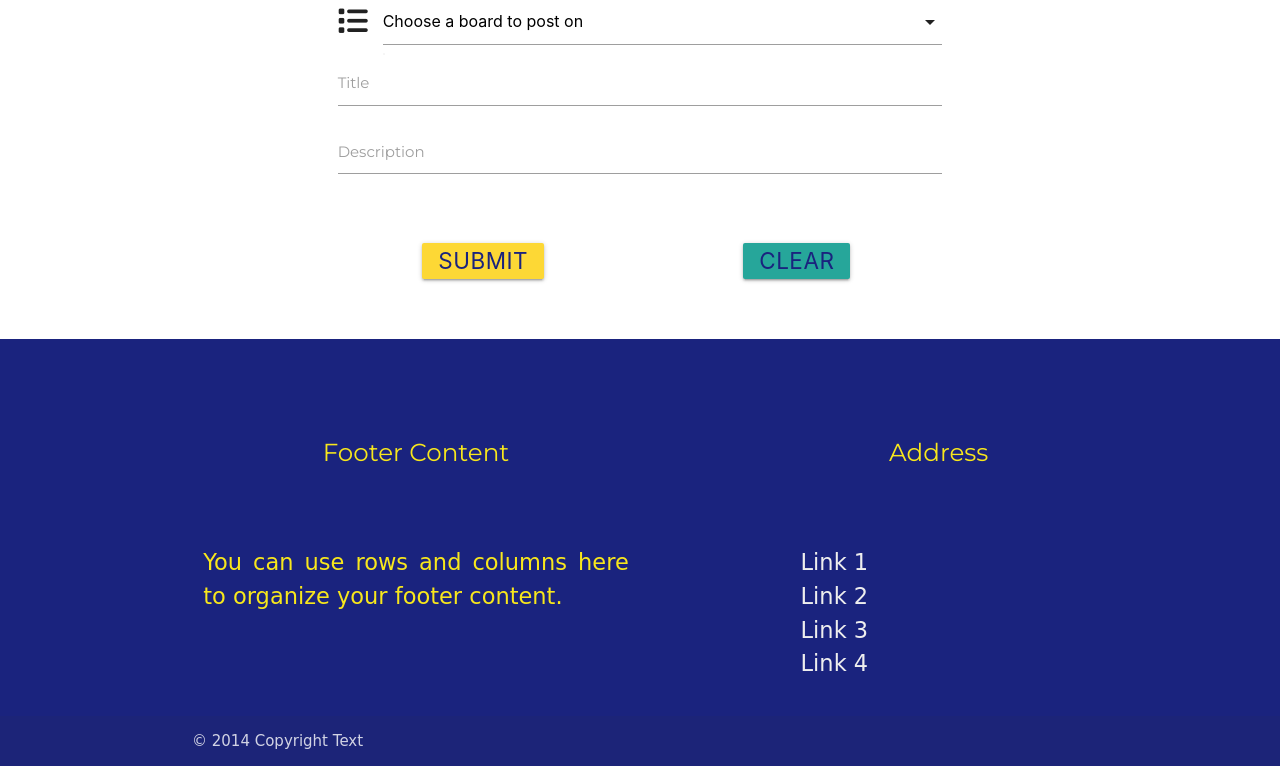
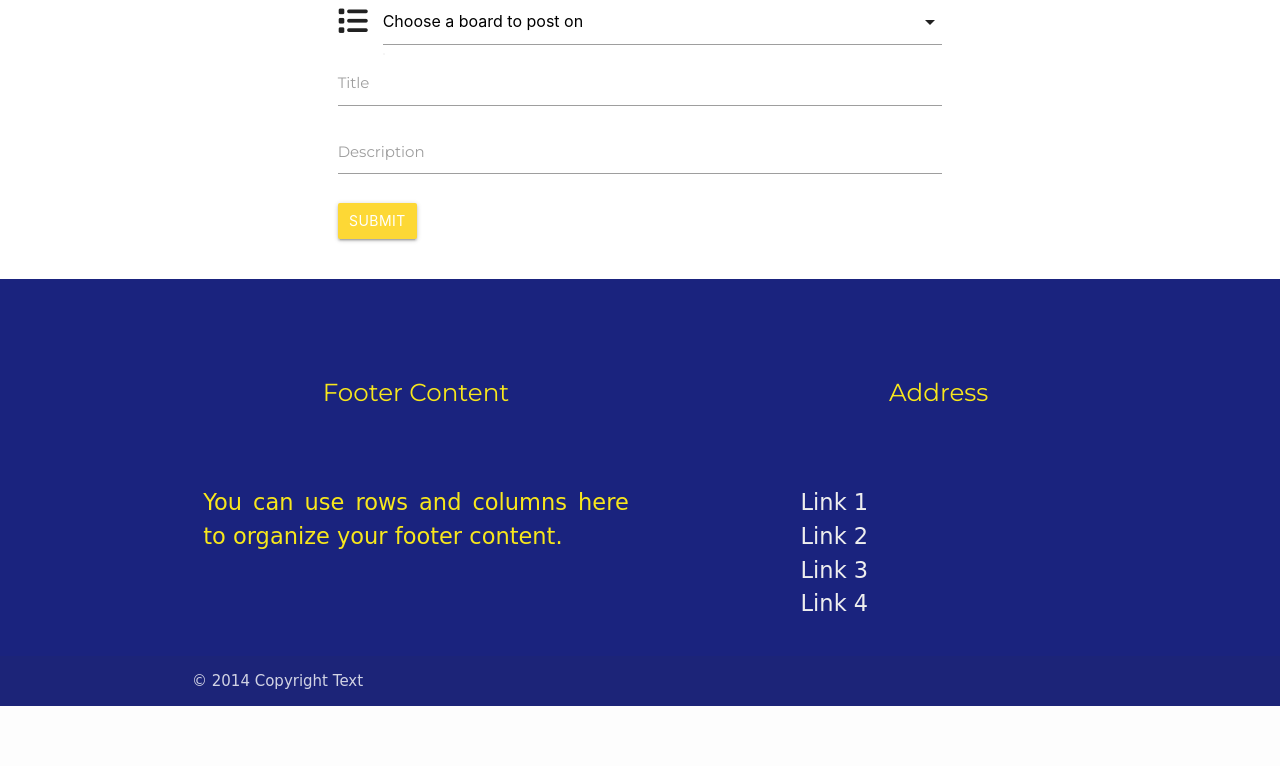
Before and after one commit to KittiKovacs/Quahog_Bulletin-MS3, a Flask app: page /create_post in a window 1280 px wide. Shown: the part 302-1068 px from the top of the page. After the commit the page ends 1008 px from the top, so only its background shows below. Run offline with Flask 2, Linux system fonts and the light colour scheme; data that the repository does not hold is empty; some libraries are stand-ins or nearby versions; some web fonts are replaced.

Commit message:
Change event after adding new post

```diff
--- a/app.py
+++ b/app.py
@@ -52,6 +52,7 @@ def help():
 @app.route("/market")
 def market():
     return render_template("market.html")
+
 
 @app.route("/posts")
 def posts():
@@ -138,6 +139,7 @@ def logout():
 @app.route("/create_post", methods=["GET", "POST"])
 def create_post():
     if request.method == "POST":
+        saved= "on" if request.form.get("saved") else "off"
         post = {
             "category_name": request.form.get("category_name"),
             "title": request.form.get("title"),
@@ -147,7 +149,8 @@ def create_post():
         }
         mongo.db.posts.insert_one(post)
         flash("Post created")
-        return redirect(url_for("profile"))
+        return redirect(url_for(
+                        "profile", username=session["user"]))
 
     categories = mongo.db.categories.find().sort("category_name", 1)
     return render_template("create_post.html", categories=categories)
@@ -156,6 +159,7 @@ def create_post():
 @app.route("/edit_post/<post_id>", methods=["GET", "POST"])
 def edit_post(post_id):
     if request.method == "POST":
+        saved= "on" if request.form.get("saved") else "off"
         submit = {
             "category_name": request.form.get("category_name"),
             "title": request.form.get("title"),
--- a/static/css/style.css
+++ b/static/css/style.css
@@ -39,9 +39,7 @@ nav ul a:hover{
     width:50px;
     padding: 5px;
 }
-.text-shadow {
-    text-shadow: 2px 2px 2px rgba(0, 0, 0, 0.5);
-}
+
 p{
     font-size: 1.5em;
     text-align: justify;
@@ -69,13 +67,9 @@ main {
 
 .flashes h4 {
     line-height: 2;
+    background-color: #0b8eda;
 }
 
-.buttons{
-    margin: 20px;
-    color: #1a237e;
-    font-size:1.5em;
-}
 .card .card-title{
     color: #1a237e;
     font-weight:500;
--- a/templates/announcements.html
+++ b/templates/announcements.html
@@ -23,9 +23,10 @@
         </div>
     </div>
     <div class="col s3">
-            <i class="fas fa-caret-down"></i>
+        {% if session.user|lower == task.created_by|lower %}
             <a href="" class="btn-small green accent-4">Done</a>
             <a href="{{ url_for('edit_post', post_id=post._id) }}" class="btn-small light-blue lighten-1">Edit</a>
+        {% endif %}
     </div>
 </div>
 {% endfor %}
--- a/templates/create_post.html
+++ b/templates/create_post.html
@@ -33,17 +33,14 @@
                             maxlength="500" required></textarea>
                         <label for="description">Description</label>
                     </div>
-        <!---photo upload from Dropzone.js-->
+        <!---photo upload from Dropzone.js
                     <div class="row">
                         <form action="/file-upload" class="dropzone" id="my-awesome-dropzone"></form>
-                    </div>
+                    </div> --->
         <!--buttons -->
-                    <div class="row center-align">
-                        <div class="col s6">
-                            <button type="submit" class="btn buttons #fdd835 yellow darken-1">Submit</button>
-                        </div>
-                        <div class="col s6">
-                            <button type="reset" class="btn buttons #0b8eda">Clear</button>
+                    <div class="row">
+                        <div class="col center-align container">
+                            <button type="submit" class="col btn #fdd835 yellow darken-1">Submit</button>
                         </div>
                     </div>
             </form>
--- a/templates/index.html
+++ b/templates/index.html
@@ -31,7 +31,7 @@
         </p>
 </div>
 <div class="container center-align">
-	    <a href="{{url_for('login') }}" class="col btn #fdd835 yellow darken-1 login">Log in</a>
+	    <a href="{{url_for('login') }}" class="col btn #fdd835 yellow darken-1">Log in</a>
 </div>
 <div class="row">
 	<p class="col">No account yet?
--- a/templates/login.html
+++ b/templates/login.html
@@ -24,9 +24,9 @@
                         <label for="password">Password</label>
                     </div>
                 </div>
-                <div class="row">
-                    <div class="col center-align">
-				        <button type="submit" class="btn buttons #fdd835 yellow darken-1">Log in
+                <div class="row  center-align">
+                    <div class="col">
+				        <button type="submit" class="btn #fdd835 yellow darken-1">Log in
                         </button>
                     </div>
                 </div>
--- a/templates/register.html
+++ b/templates/register.html
@@ -56,7 +56,7 @@
 			</div>
         <!--submit button-->
 			<div class="row">
-				<button type="submit" class="container col s12 btn buttons #fdd835 yellow darken-1">Register
+				<button type="submit" class="container col s12 btn #fdd835 yellow darken-1">Register
                 </button>
 			</div>
 		</div>
```
Also changed, not shown: templates/help.html (+29 -1 lines).
